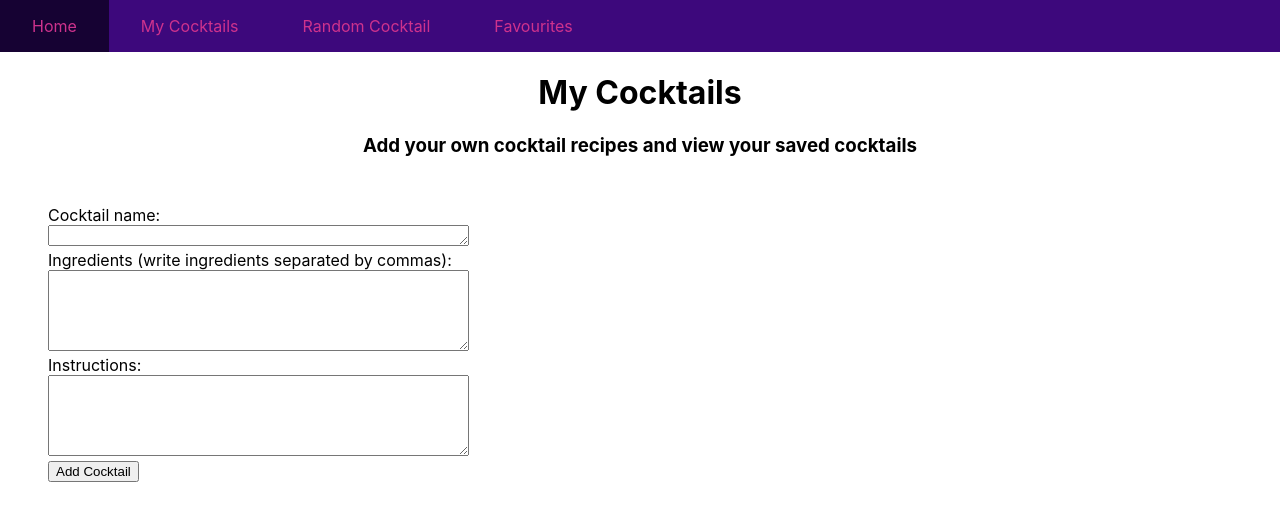
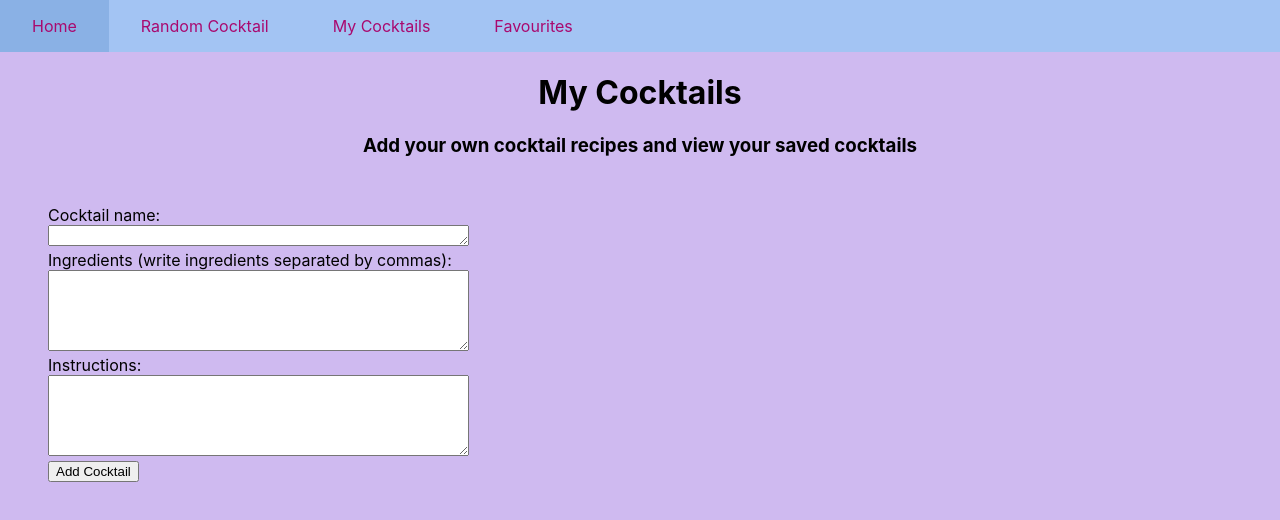
Before and after one commit to magikitty/cocktail-app, a React (Create React App) app: page /my-cocktails in a window 1280 px wide. Shown: the top 520 px of the page. Built offline with nearby package versions, Linux system fonts and the light colour scheme; no server answers.

Commit message:
Modify style colours

```diff
--- a/src/App.css
+++ b/src/App.css
@@ -1,3 +1,9 @@
+html, body {
+  width: 100%;
+  height: 100%;
+  background-color: #cfbaf0;
+}
+
 .App {
   text-align: center;
   /*margin-left: 2%;*/
--- a/src/Components/Cocktail.css
+++ b/src/Components/Cocktail.css
@@ -1,11 +1,11 @@
 .cocktail {
     margin: 1rem;
     padding: 1rem;
-    background-color: #d8a7f8;
+    background-color: #f1c0e8;
     box-shadow: 0 2px 8px rgba(0, 0, 0, 0.26);
     border-radius: 12px;
     text-align: left;
-    color: #f817a0;
+    color: #f30792;
     display: inline-block;
     width: 90%;
 }
--- a/src/Components/NaviationBar.css
+++ b/src/Components/NaviationBar.css
@@ -3,7 +3,7 @@
     margin: 0;
     padding: 0;
     overflow: hidden;
-    background-color: #3d087c;
+    background-color: #a3c4f3;
 }
 
 .header li {
@@ -14,11 +14,11 @@
 .header li a {
     display: block;
     padding: 1rem 2rem;
-    color: #ce328d;
+    color: #a9096f;
     text-align: center;
     text-decoration: none;
 }
 
 .header li a:hover {
-    background-color: #160233;
+    background-color: #8ab1e5;
 }
--- a/src/Components/NavigationBar.js
+++ b/src/Components/NavigationBar.js
@@ -11,10 +11,10 @@ const NavigationBar = () => {
             <Link to="/">Home</Link>
           </li>
           <li>
-            <Link to="/my-cocktails">My Cocktails</Link>
+            <Link to="/random-cocktail">Random Cocktail</Link>
           </li>
           <li>
-            <Link to="/random-cocktail">Random Cocktail</Link>
+            <Link to="/my-cocktails">My Cocktails</Link>
           </li>
           <li>
             <Link to="/favourites">Favourites</Link>
```
